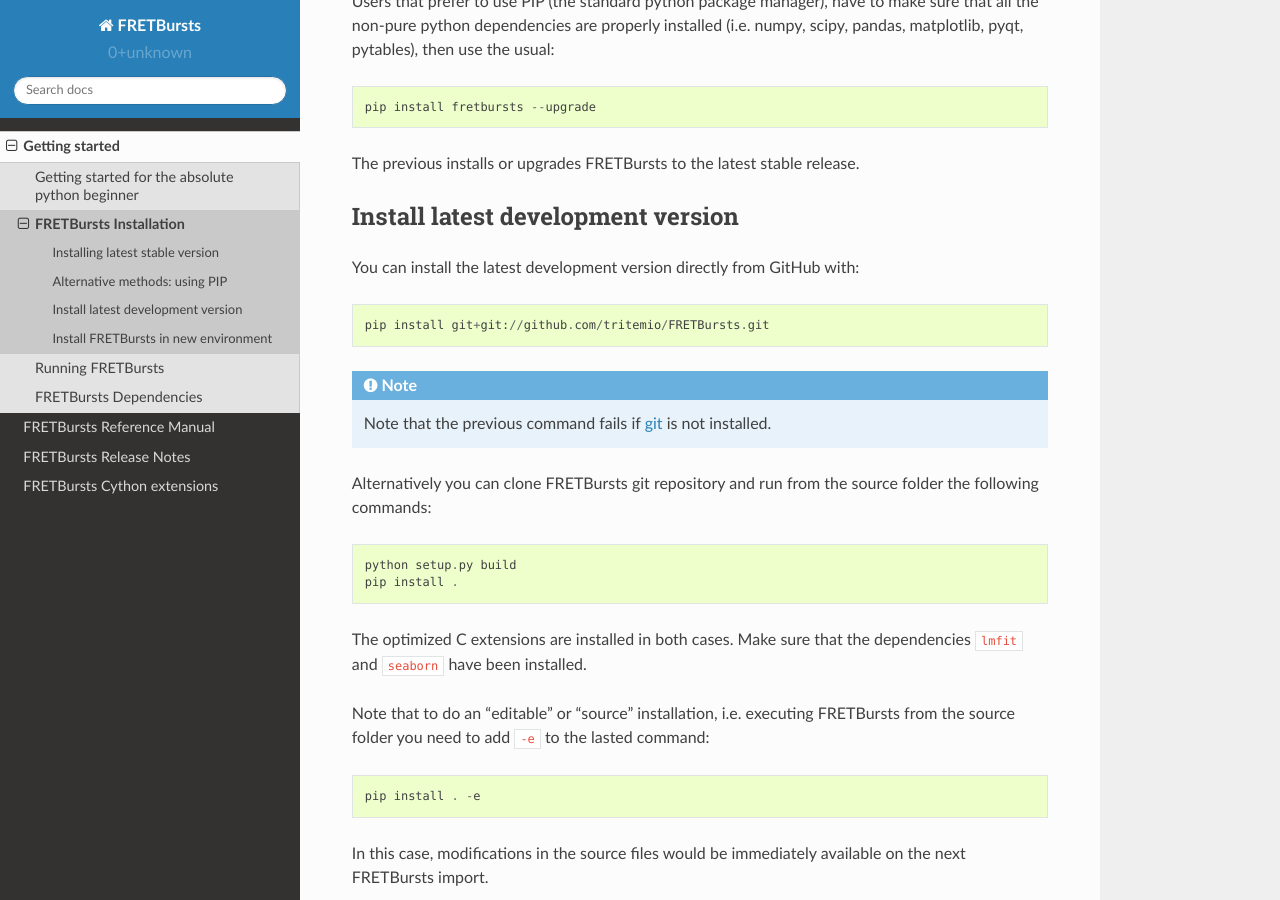
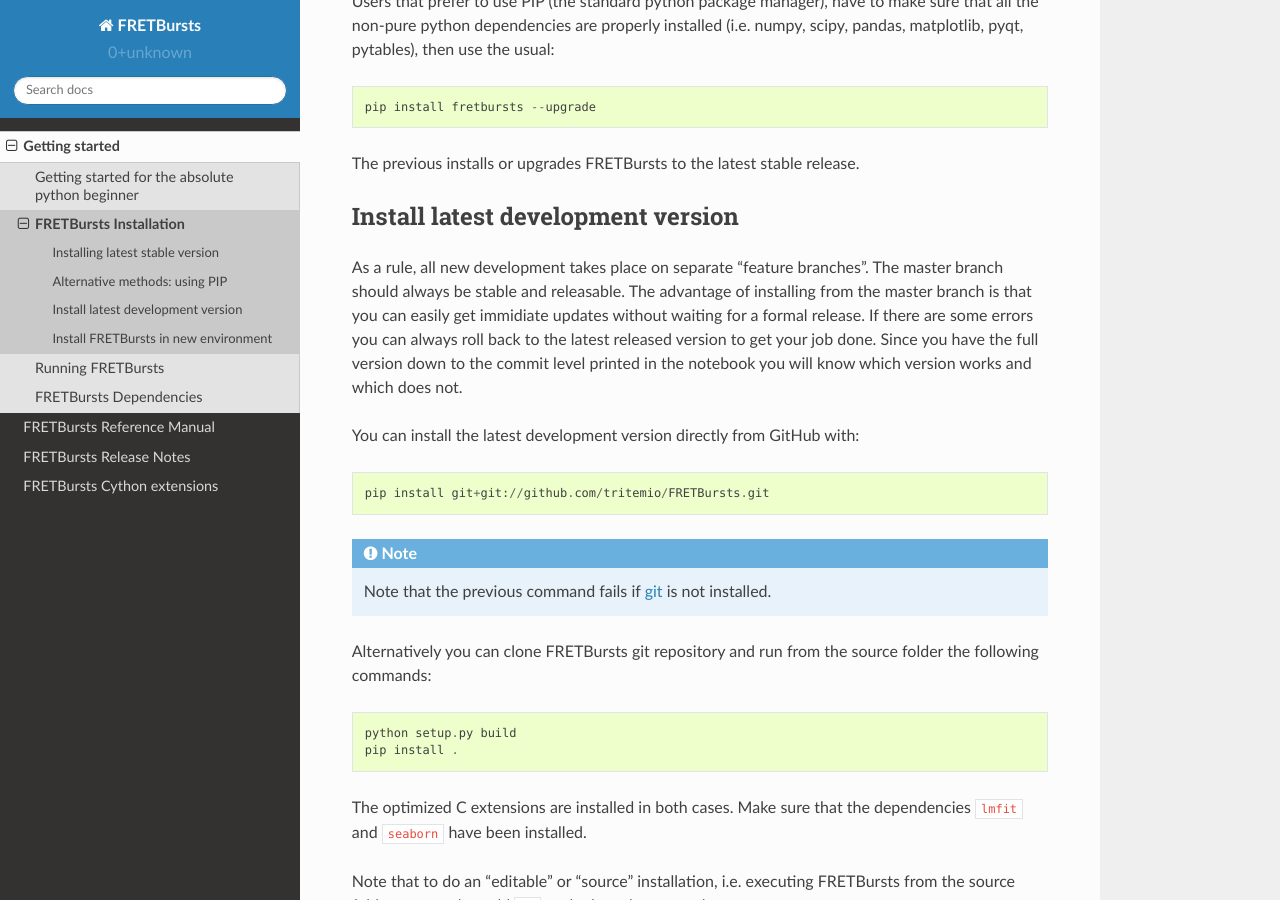
Before and after one commit to tritemio/FRETBursts, a Sphinx documentation site: the page built from docs/source/installation.rst, in a window 1280 px wide and 900 px high, scrolled down 783 px. Built offline with Sphinx 7.4.7 and the Read the Docs theme 2.0.0, drawn with Linux system fonts in a browser that asks for light colours; the version number could not be read and is left out.

Commit message:
Update installation.rst

```diff
--- a/docs/source/installation.rst
+++ b/docs/source/installation.rst
@@ -50,6 +50,15 @@
 
 Install latest development version
 ----------------------------------
+
+As a rule, all new development takes place on separate "feature branches".
+The master branch should always be stable and releasable.
+The advantage of installing from the master branch is that you can
+easily get immidiate updates without waiting for a formal release.
+If there are some errors you can always roll back to the latest
+released version to get your job done. Since you have the full version
+down to the commit level printed in the notebook you will know which version
+works and which does not.
 
 You can install the latest development version directly from GitHub with::
 
```
